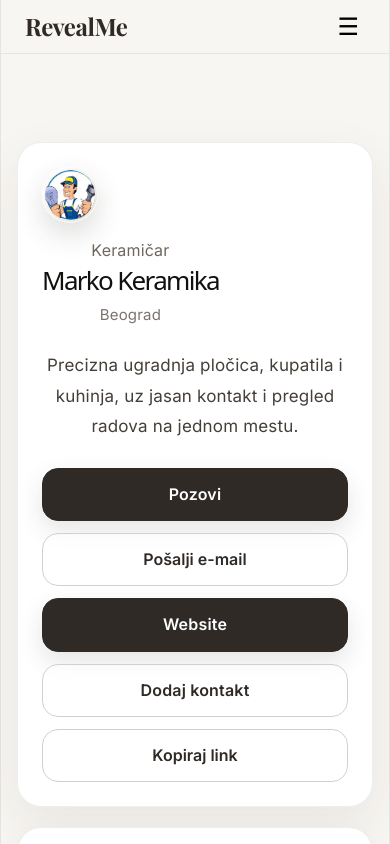
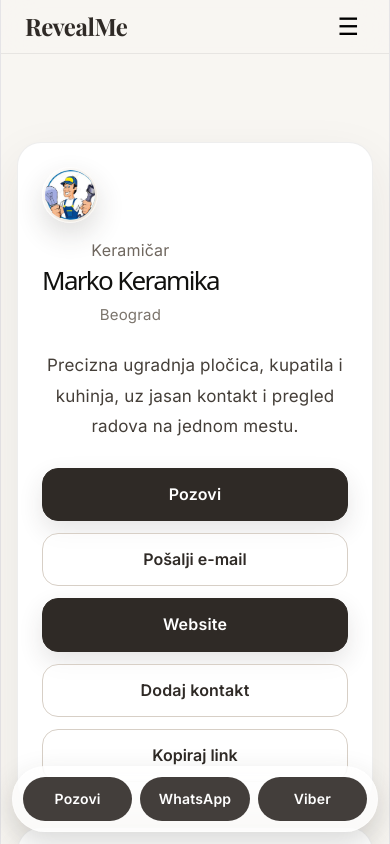
Before and after one commit to ModestyJay/RevealMe, a React (Vite) app: page /profil/marko-keramika in a window 390 px wide. Shown: the top 844 px of the page. Built offline with nearby package versions, Linux system fonts and the light colour scheme.

Commit message:
29.04.2026. Sticky contact

```diff
--- a/src/App.css
+++ b/src/App.css
@@ -301,6 +301,7 @@ a {
 
 .profile-preview {
   margin-top: 30px;
+  padding-bottom: 90px;
 }
 
 .profile-card {
@@ -1119,6 +1120,51 @@ a {
   background: #fff;
 }
 
+.sticky-contact-bar {
+  position: fixed;
+  left: 12px;
+  right: 12px;
+  bottom: 12px;
+  z-index: 900;
+
+  display: grid;
+  grid-template-columns: repeat(3, 1fr);
+  gap: 8px;
+
+  padding: 10px;
+  border-radius: 999px;
+
+  background: rgba(255, 255, 255, 0.65);
+  backdrop-filter: blur(16px);
+  -webkit-backdrop-filter: blur(16px);
+
+  border: 1px solid rgba(255, 255, 255, 0.4);
+
+  box-shadow: 0 12px 30px rgba(47, 42, 38, 0.18);
+  }
+
+.sticky-contact-link {
+  display: flex;
+  align-items: center;
+  justify-content: center;
+
+  min-height: 44px;
+  border-radius: 999px;
+
+  text-decoration: none;
+  font-weight: 700;
+  font-size: 14px;
+
+  background: rgba(47, 42, 38, 0.9);
+  color: #fff;
+}
+
+@media (min-width: 768px) {
+  .sticky-contact-bar {
+    display: none;
+  }
+}
+
 @media (max-width: 520px) {
   .profile-actions-grid {
     grid-template-columns: 1fr;
@@ -1510,6 +1556,7 @@ a {
 
 .profile-preview {
   margin-top: 30px;
+  padding-bottom: 0;
 }
 
 .profile-card {
--- a/src/components/ProfilePreview.jsx
+++ b/src/components/ProfilePreview.jsx
@@ -311,6 +311,30 @@ END:VCARD
               </button>
             </div>
           )}
+
+          {appPhone && (
+            <div className="sticky-contact-bar">
+              <a href={`tel:${cleanPhone}`} className="sticky-contact-link">
+                Pozovi
+              </a>
+
+              <a
+                href={`https://wa.me/${appPhone}?text=${whatsappMessage}`}
+                target="_blank"
+                rel="noreferrer"
+                className="sticky-contact-link"
+              >
+                WhatsApp
+              </a>
+
+              <a
+                href={`viber://chat?number=%2B${appPhone}`}
+                className="sticky-contact-link"
+              >
+                Viber
+              </a>
+            </div>
+          )}
     </section>
   );
 }
```
